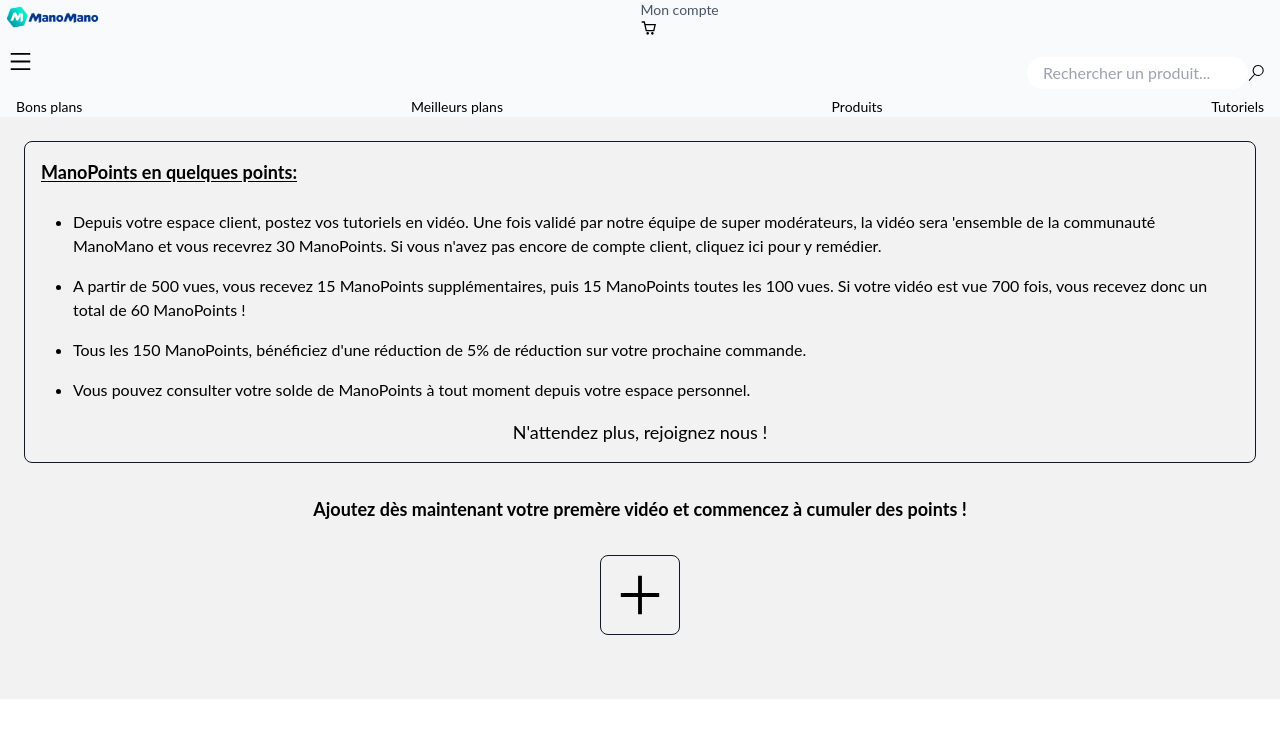
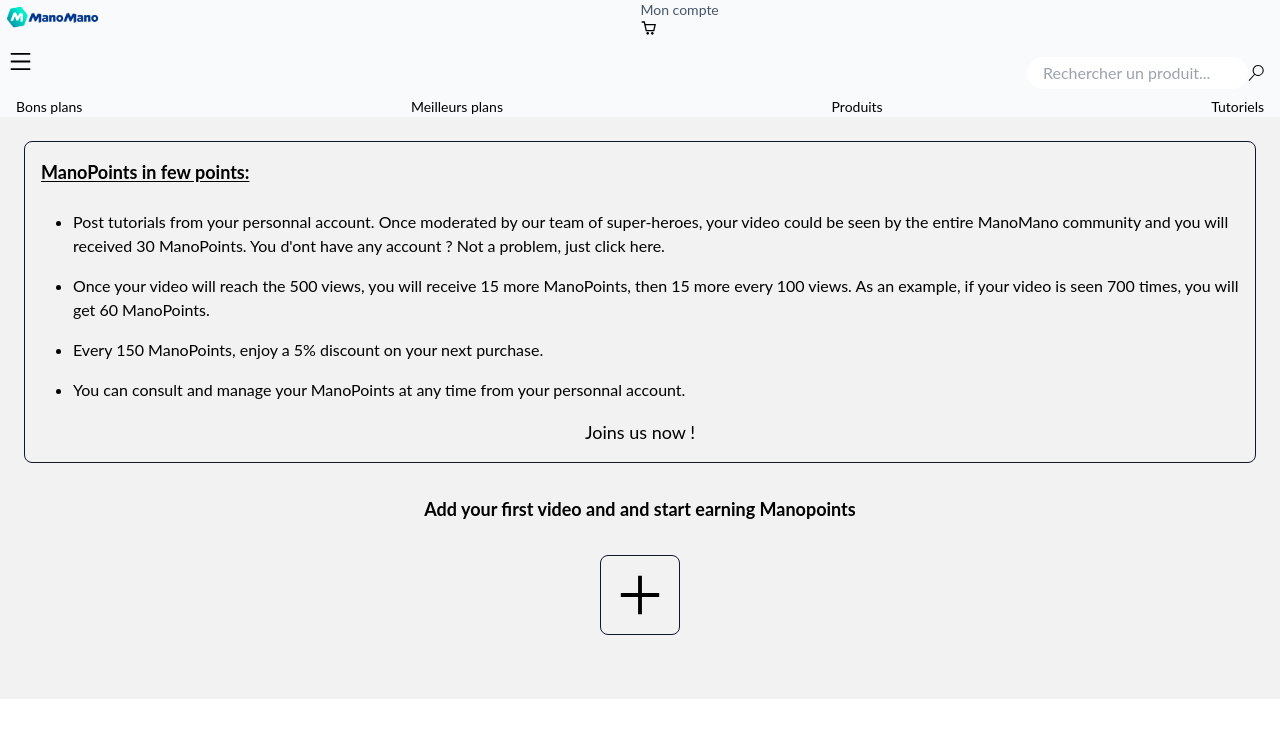
Before and after one commit to JoLrt-dev/WCS-hackaton-jan22-manomano, a Next.js app: page /rewardProgram in a window 1280 px wide. Shown: the top 738 px of the page. Built offline with nearby package versions, Linux system fonts and the light colour scheme.

Commit message:
Translate Index & rewardProgram

```diff
--- a/pages/index.js
+++ b/pages/index.js
@@ -17,40 +17,40 @@
       <Slider />
 
       <Category
-        title={"Notre sélection Maison"}
-        tagLine={"Plein de produits pour vous, réunis ici"}
+        title={"Our selection for your Home"}
+        tagLine={"Full of our best products, just for you"}
       />
       <div className="flex justify-around">
         {" "}
         <ProductCard
           picture={Maison1}
-          productName={"Produit Maison 1"}
+          productName={"SARA Chairs, by 6"}
           reviews={"327"}
           price={"77€99"}
         />
         <ProductCard
           picture={Maison2}
-          productName={"Produit Maison 2"}
+          productName={"Bedframe 140x190"}
           reviews={"171"}
           price={"92€99"}
         />
       </div>
 
       <Category
-        title={"Nos top ventes"}
-        tagLine={"Oui, ces produits sont vraiment top"}
+        title={"Best-Sellers"}
+        tagLine={"Yeah, those are really great"}
       />
       <div className="flex justify-around">
         {" "}
         <ProductCard
           picture={Top1}
-          productName={"Produit Top 1"}
+          productName={"L-shapped corner sofa"}
           reviews={"327"}
           price={"422€99"}
         />
         <ProductCard
           picture={Top2}
-          productName={"Produit Top 2"}
+          productName={"Industrial desk"}
           reviews={"171"}
           price={"69€99"}
         />
--- a/pages/rewardProgram.js
+++ b/pages/rewardProgram.js
@@ -11,44 +11,38 @@
         id="conditions-bloc"
       >
         <h5 className="underline underline-offset-2 text-lg font-bold pb-6">
-          ManoPoints en quelques points:
+          ManoPoints in few points:
         </h5>
         <div id="conditions-list">
           <ul className="list-disc pl-8">
             <li className="pb-4">
-              Depuis votre espace client, postez vos tutoriels en vidéo. Une
-              fois validé par notre équipe de super modérateurs, la vidéo sera
-              &apos;ensemble de la communauté ManoMano et vous recevrez 30
-              ManoPoints. Si vous n&apos;avez pas encore de compte client,
-              cliquez ici pour y remédier.
+              Post tutorials from your personnal account. Once moderated by our
+              team of super-heroes, your video could be seen by the entire
+              ManoMano community and you will received 30 ManoPoints. You
+              d&apos;ont have any account ? Not a problem, just click here.
             </li>
             <li className="pb-4">
-              A partir de 500 vues, vous recevez 15 ManoPoints supplémentaires,
-              puis 15 ManoPoints toutes les 100 vues. Si votre vidéo est vue 700
-              fois, vous recevez donc un total de 60 ManoPoints !
+              Once your video will reach the 500 views, you will receive 15 more
+              ManoPoints, then 15 more every 100 views. As an example, if your
+              video is seen 700 times, you will get 60 ManoPoints.
             </li>
             <li className="pb-4">
-              Tous les 150 ManoPoints, bénéficiez d&apos;une réduction de 5% de
-              réduction sur votre prochaine commande.
+              Every 150 ManoPoints, enjoy a 5% discount on your next purchase.
             </li>
             <li className="pb-4">
               {" "}
-              Vous pouvez consulter votre solde de ManoPoints à tout moment
-              depuis votre espace personnel.
+              You can consult and manage your ManoPoints at any time from your
+              personnal account.
             </li>
           </ul>
-          <p className="text-lg flex justify-center">
-            {" "}
-            N&apos;attendez plus, rejoignez nous !{" "}
-          </p>
+          <p className="text-lg flex justify-center"> Joins us now ! </p>
         </div>
       </div>
 
       <div id="post-video">
         <p className=" font-bold text-lg m-8 text-center">
           {" "}
-          Ajoutez dès maintenant votre premère vidéo et commencez à cumuler des
-          points !{" "}
+          Add your first video and and start earning Manopoints{" "}
         </p>
         <div className="flex justify-center">
           <Link href="/addMovie">
```
